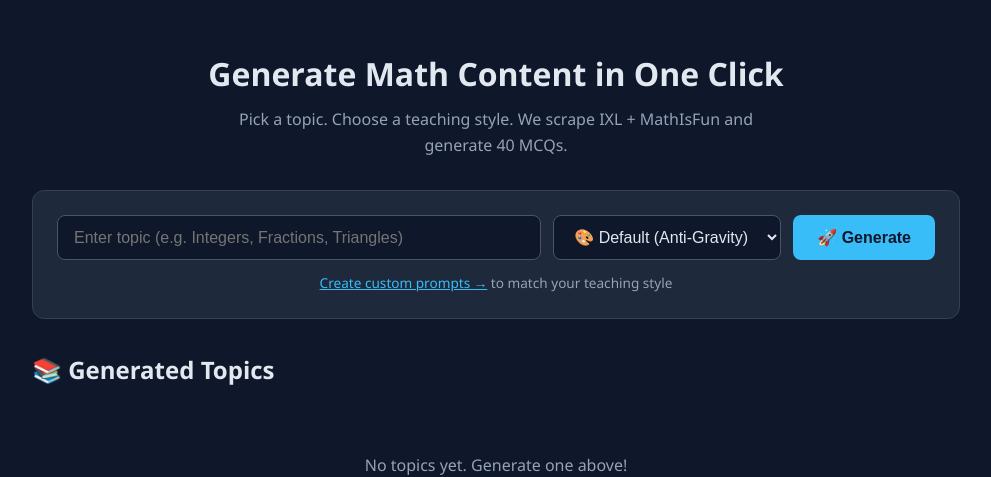
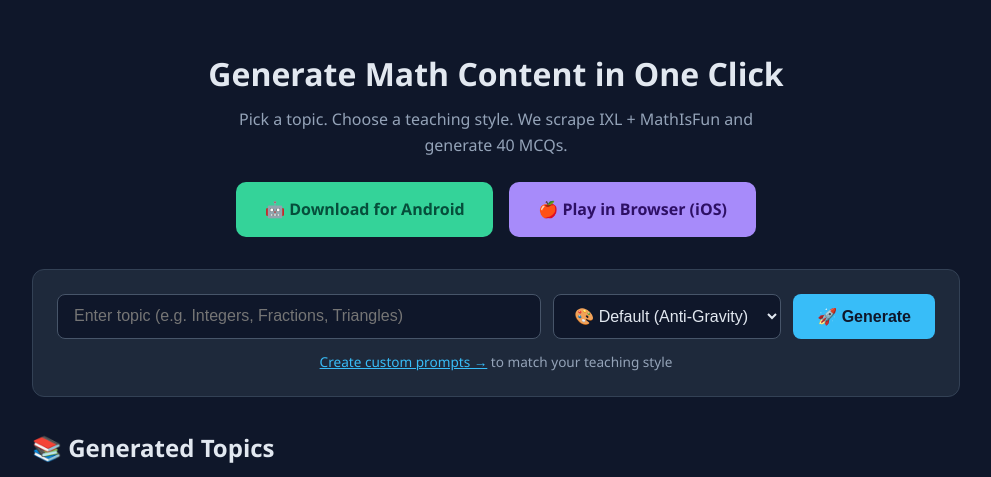
Before and after one commit to shivaram19/drmath, a FastAPI app: page / in a window 1280 px wide. Shown: the part 69-546 px from the top of the page, without its empty margins (144-1135 px from the left). Run offline with FastAPI, Linux system fonts and the light colour scheme.

Commit message:
feat(api): add APK download endpoint and Flutter web static mount
Cross-platform distribution decision (ADR-015):
- Android users receive native APK via /mathwise.apk (FileResponse)
- iOS users receive PWA-style web build via /mathwise-web/ (StaticFiles)

Rationale: IPA requires macOS/Xcode unavailable in Linux CI.
Flutter web build provides equivalent functionality on iOS Safari
without App Store gating or 9/year Developer Program fees.

Technical decisions:
- FileResponse with media_type='application/vnd.android.package-archive'
- StaticFiles mount at /mathwise-web serves flutter build/web output
- APK copied to web/static/ for Docker container inclusion

```diff
--- a/web/main.py
+++ b/web/main.py
@@ -5,7 +5,7 @@ from pathlib import Path
 from typing import List, Dict, Any, Optional
 
 from fastapi import FastAPI, Request, Form, Depends
-from fastapi.responses import HTMLResponse, JSONResponse, RedirectResponse
+from fastapi.responses import HTMLResponse, JSONResponse, RedirectResponse, FileResponse
 from fastapi.staticfiles import StaticFiles
 from fastapi.templating import Jinja2Templates
 from sqlalchemy.orm import Session
@@ -24,6 +24,7 @@ app = FastAPI(title="Dr. Math", description="Class VII Math Content Generator wi
 
 BASE_DIR = Path(__file__).parent
 app.mount("/static", StaticFiles(directory=BASE_DIR / "static"), name="static")
+app.mount("/mathwise-web", StaticFiles(directory=BASE_DIR / "static" / "mathwise-web"), name="mathwise-web")
 templates = Jinja2Templates(directory=BASE_DIR / "templates")
 
 
@@ -343,6 +344,27 @@ def api_list_evaluations(generation_id: Optional[int] = None, db: Session = Depe
     ]
 
 
+# ------------------------------------------------------------------
+# APK Download
+# ------------------------------------------------------------------
+
+APK_PATH = Path(__file__).parent / "static" / "mathwise.apk"
+
+@app.get("/mathwise.apk")
+def download_apk():
+    """Download the latest MathWise Android APK."""
+    if not APK_PATH.exists():
+        return JSONResponse(
+            {"error": "APK not built yet. Please check back in a few minutes."},
+            status_code=404
+        )
+    return FileResponse(
+        path=str(APK_PATH),
+        media_type="application/vnd.android.package-archive",
+        filename="mathwise.apk"
+    )
+
+
 @app.get("/api/leaderboard")
 def api_leaderboard(db: Session = Depends(get_db_session)):
     return crud.get_prompt_leaderboard(db)
--- a/web/static/style.css
+++ b/web/static/style.css
@@ -516,3 +516,30 @@ footer a {
   border-radius: 8px;
   font-weight: 700;
 }
+
+/* Download buttons */
+.download-buttons {
+  display: flex;
+  gap: 1rem;
+  justify-content: center;
+  flex-wrap: wrap;
+  margin-top: 1.5rem;
+}
+.download-buttons .btn {
+  padding: 0.9rem 1.8rem;
+  font-size: 1rem;
+  border-radius: 10px;
+  transition: transform .15s, box-shadow .15s;
+}
+.download-buttons .btn:hover {
+  transform: translateY(-2px);
+  box-shadow: 0 8px 20px rgba(0,0,0,0.25);
+}
+.btn-android {
+  background: #34d399;
+  color: #064e3b;
+}
+.btn-ios {
+  background: #a78bfa;
+  color: #2e1065;
+}
--- a/web/templates/index.html
+++ b/web/templates/index.html
@@ -22,6 +22,14 @@
         <section class="hero">
             <h1>Generate Math Content in One Click</h1>
             <p>Pick a topic. Choose a teaching style. We scrape IXL + MathIsFun and generate 40 MCQs.</p>
+            <div class="download-buttons">
+                <a href="/mathwise.apk" class="btn btn-android" download>
+                    🤖 Download for Android
+                </a>
+                <a href="/mathwise-web/" class="btn btn-ios" target="_blank">
+                    🍎 Play in Browser (iOS)
+                </a>
+            </div>
         </section>
 
         <section class="generate-box">
```
Also changed, not shown: docs/adrs/ADR-015-cross-platform-distribution.md (added, +42 -0 lines).
